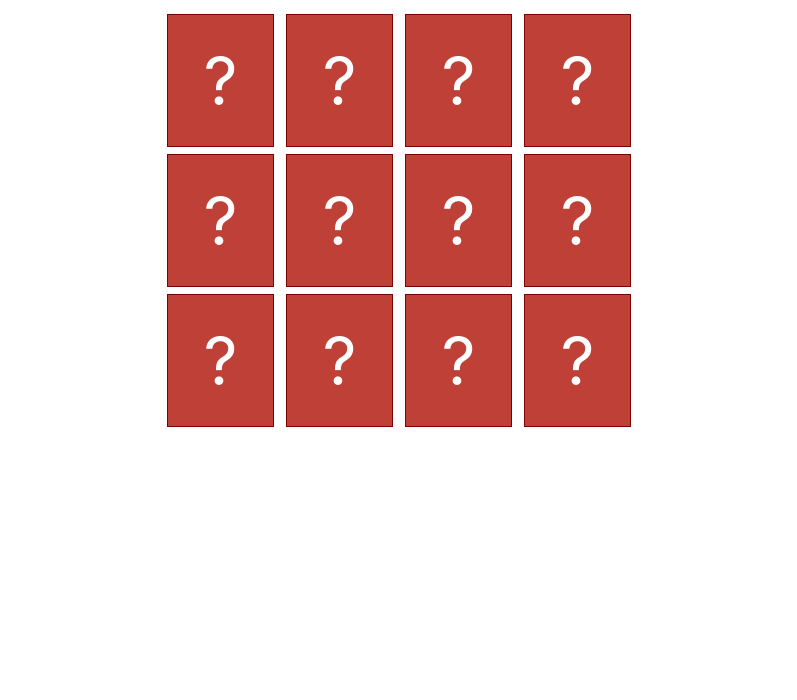
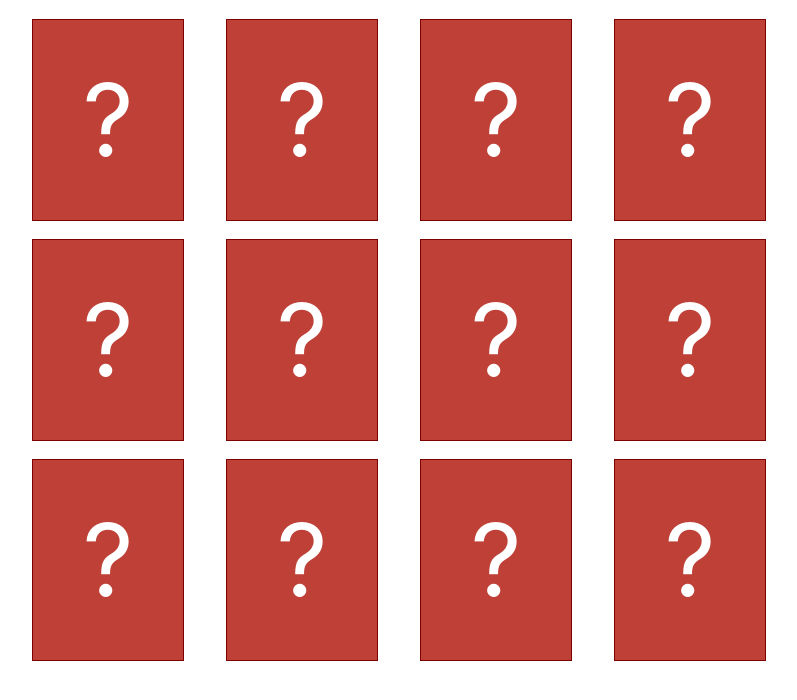
Before and after one commit to atme/memory-react, a React (Create React App) app: page / in a window 1280 px wide. Shown: the top 700 px of the page, without its empty margins (241-1038 px from the left). Built offline with nearby package versions, Linux system fonts and the light colour scheme.

Commit message:
fixed some css bugs

```diff
--- a/package.json
+++ b/package.json
@@ -21,6 +21,9 @@
   "eslintConfig": {
     "extends": "react-app"
   },
+  "stylelint": {
+    "extends": "stylelint-config-standard"
+  },
   "browserslist": [
     ">0.2%",
     "not dead",
@@ -36,6 +39,7 @@
     "eslint-plugin-jsx-a11y": "^6.2.1",
     "eslint-plugin-react": "^7.13.0",
     "flow-bin": "^0.100.0",
-    "gh-pages": "^2.0.1"
+    "gh-pages": "^2.0.1",
+    "stylelint-config-standard": "^18.3.0"
   }
 }
--- a/src/App.css
+++ b/src/App.css
@@ -1,5 +1,5 @@
 #root {
-  width: 480px;
+  max-width: 800px;
   display: flex;
   flex-wrap: wrap;
   justify-content: space-evenly;
@@ -9,13 +9,26 @@
 }
 
 .card {
-  width: 105px;
-  margin: 5px;
+  width: 1.5em;
+  margin: 0.1em;
   transition: transform 0.8s;
-  height: 130px;
+  height: 2em;
   transform-style: preserve-3d;
-  font-size: 50pt;
+  font-size: 75pt;
+  padding: 0;
   cursor: pointer;
+}
+
+@media (max-width: 800px) {
+  .card {
+    font-size: 50pt;
+  }
+}
+
+@media (max-width: 320px) {
+  .card {
+    font-size: 40pt;
+  }
 }
 
 .card.show {
@@ -25,36 +38,35 @@
 .flipper {
   transition: 0.6s;
   transform-style: preserve-3d;
-  position: relative;
- }
+  height: 100%;
+}
 
-.card__front, .card__back {
+.card__front,
+.card__back {
   backface-visibility: hidden;
   position: absolute;
-  padding: 25px 0;
   width: 100%;
- }
+  height: 100%;
+  text-align: center;
+  color: white;
+  line-height: 2em;
+}
 
 .card__front {
   outline: 1px solid rgb(124, 2, 2);
-  color:white;
-  text-align: center;
   background-color: rgb(190, 64, 55);
 }
 
 .card__back {
   outline: 1px solid rgb(55, 174, 190);
   background-color: rgb(55, 174, 190);
-  color:white;
-  text-align: center;
   transform: rotateY(180deg);
-  padding: 20px 0;
 }
 
 .disabled .card__back {
   outline: 1px solid rgb(26, 185, 60);
   background-color: rgb(26, 185, 60);
-  color:white;
+  color: white;
   text-align: center;
   transform: rotateY(180deg);
 }
```
Also changed, not shown: 1 other file (tests, documents, lock files or other folders).
